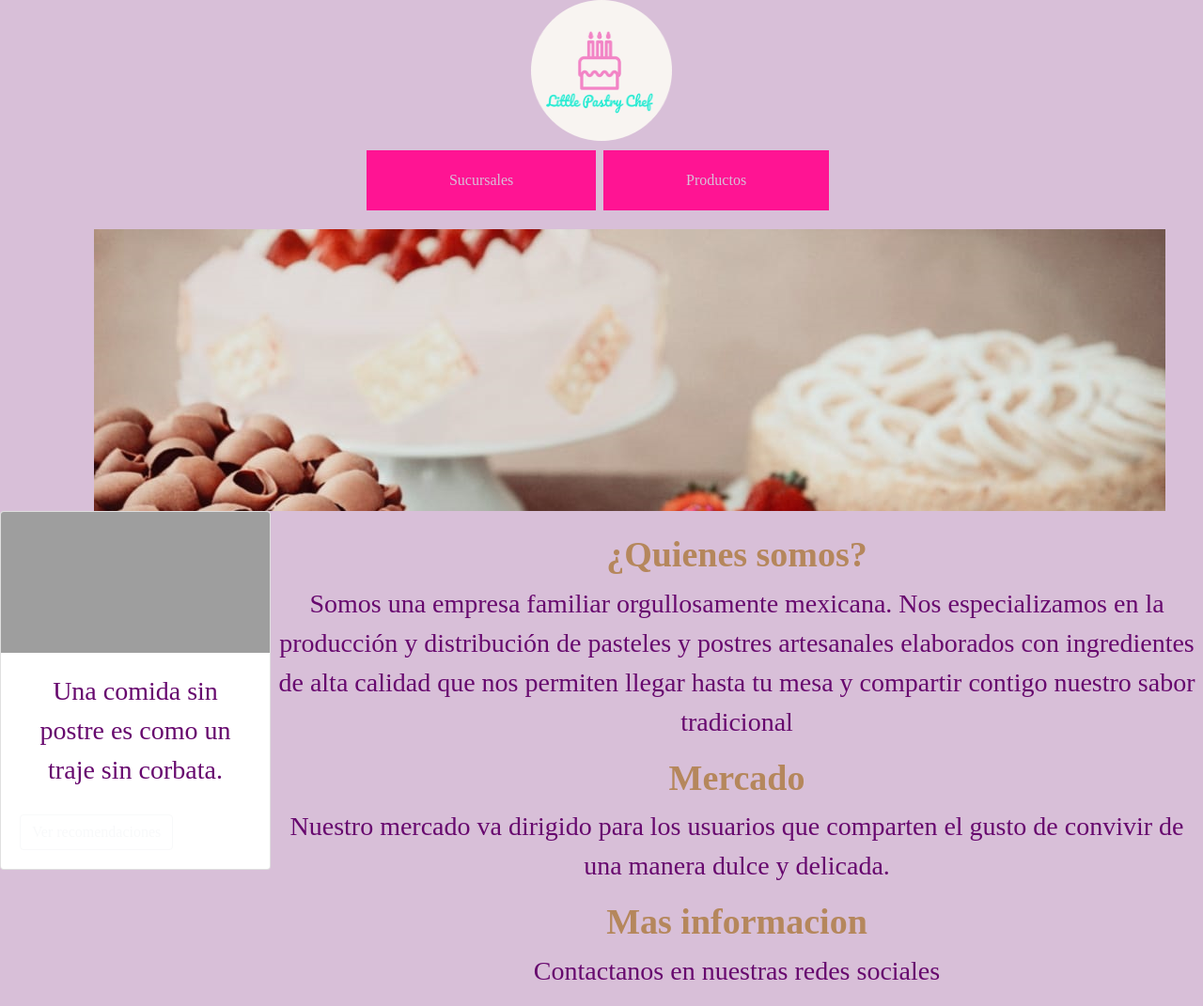
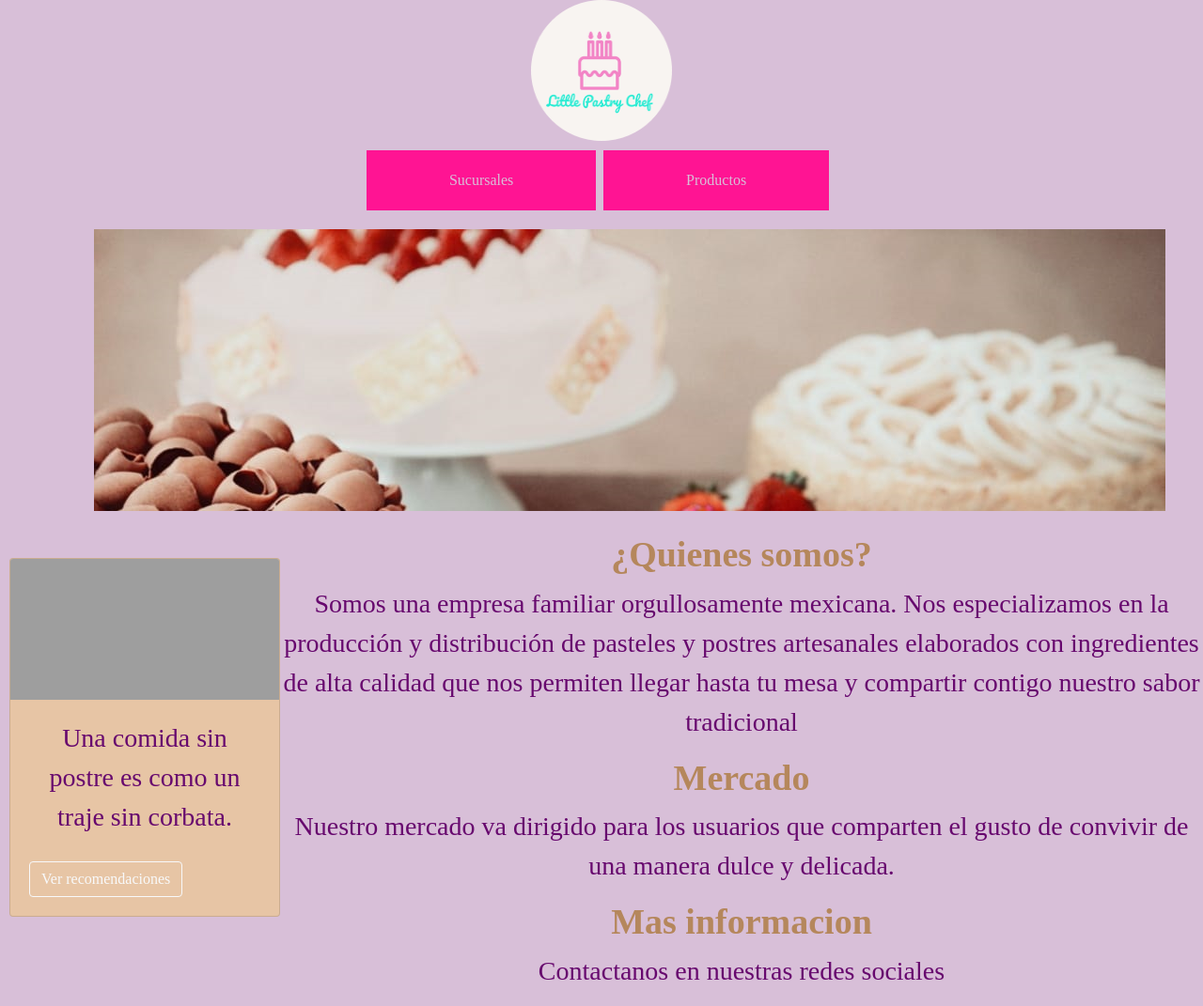
Before and after one commit to SarahAguilar/PASTELERIA, a PHP site: page /LPC.html in a window 1280 px wide. Shown: the whole page at 94% size. Run offline with PHP 8.4, Linux system fonts and the light colour scheme; grey boxes are pictures that could not be loaded.

Commit message:
Update estiloPasteleria.css

```diff
--- a/estiloPasteleria.css
+++ b/estiloPasteleria.css
@@ -124,3 +124,8 @@ p{
   padding: 20px;
   background-repeat: no-repeat;
 }
+.card{
+  background: #E7C5A5;
+  margin-top: 50px;
+  margin-left: 10px;
+}
```
